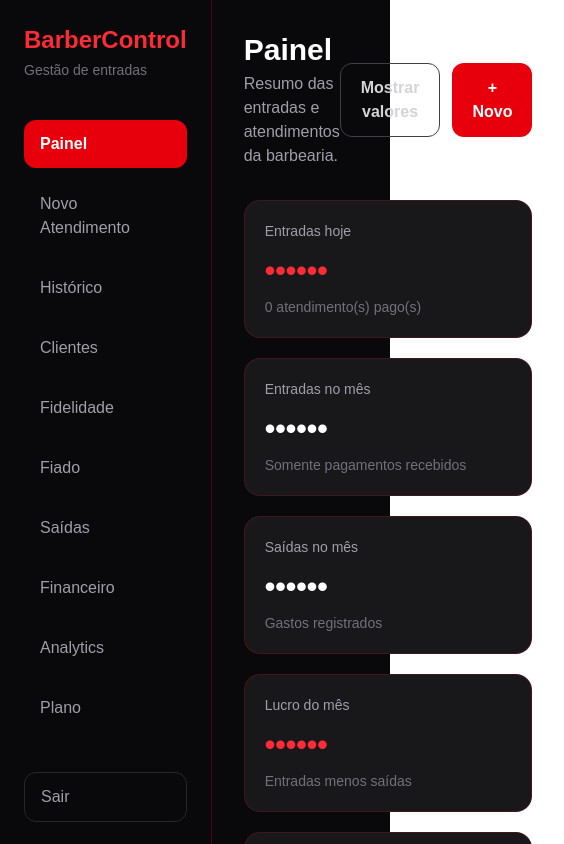
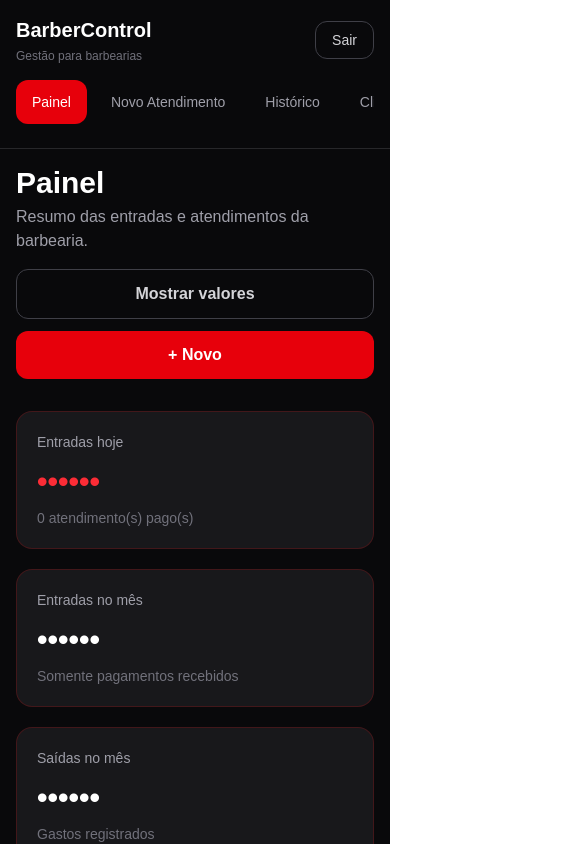
Before and after one commit to KainaFerreira/BarberControl-Finance, a React (Vite) app: page / in a window 390 px wide. Both pictures are taken after typing "name@example.com", "Sample123" into the empty fields and a click on the button "Entrar". Shown: the top 844 px of the page, 564 px wide, since content can reach past the window. Built offline with nearby package versions, Linux system fonts and the light colour scheme.

Commit message:
melhora responsividade geral do sistema

```diff
--- a/src/App.jsx
+++ b/src/App.jsx
@@ -146,14 +146,14 @@ function App() {
 
   return (
     <div className="min-h-screen bg-zinc-950 text-white">
-      <div className="flex min-h-screen">
+      <div className="flex min-h-screen flex-col lg:flex-row">
         <Sidebar
           telaAtual={telaAtual}
           setTelaAtual={setTelaAtual}
           setLogado={setLogado}
         />
 
-        <main className="flex-1 p-8">
+        <main className="w-full flex-1 p-4 sm:p-6 lg:p-8">
           {telaAtual === 'painel' && (
             <Dashboard
               setTelaAtual={setTelaAtual}
--- a/src/components/layout/Sidebar.jsx
+++ b/src/components/layout/Sidebar.jsx
@@ -5,8 +5,9 @@ function Sidebar({ telaAtual, setTelaAtual, setLogado }) {
     return (
       <button
         onClick={() => setTelaAtual(tela)}
-        className={`w-full rounded-xl px-4 py-3 text-left transition ${ativo
-            ? 'bg-red-600 font-semibold text-white'
+        className={`whitespace-nowrap rounded-xl px-4 py-3 text-left text-sm font-medium transition ${
+          ativo
+            ? 'bg-red-600 text-white'
             : 'text-zinc-400 hover:bg-zinc-900 hover:text-white'
         }`}
       >
@@ -16,35 +17,46 @@ function Sidebar({ telaAtual, setTelaAtual, setLogado }) {
   }
 
   return (
-    <aside className="w-64 border-r border-red-900/40 bg-zinc-950 p-6">
-      <div className="mb-10">
-        <h1 className="text-2xl font-bold text-red-500">
-          BarberControl
-        </h1>
-
-        <p className="mt-1 text-sm text-zinc-500">
-          Gestão de entradas
+    <aside className="w-full border-b border-zinc-800 bg-zinc-950 p-4 lg:min-h-screen lg:w-72 lg:border-b-0 lg:border-r lg:p-6">
+      <div className="mb-4 flex items-center justify-between gap-4 lg:mb-8 lg:block">
+        <div>
+          <h1 className="text-xl font-bold lg:text-2xl">BarberControl</h1>
+          <p className="mt-1 text-xs text-zinc-500 lg:text-sm">
+            Gestão para barbearias
           </p>
         </div>
 
-      <nav className="space-y-3">
+        {setLogado && (
+          <button
+            onClick={() => setLogado(false)}
+            className="rounded-xl border border-zinc-700 px-4 py-2 text-sm text-zinc-300 hover:border-red-600 hover:text-white lg:hidden"
+          >
+            Sair
+          </button>
+        )}
+      </div>
+
+      <nav className="flex gap-2 overflow-x-auto pb-2 lg:flex-col lg:overflow-visible lg:pb-0">
         <BotaoMenu nome="Painel" tela="painel" />
         <BotaoMenu nome="Novo Atendimento" tela="novo" />
         <BotaoMenu nome="Histórico" tela="historico" />
         <BotaoMenu nome="Clientes" tela="clientes" />
         <BotaoMenu nome="Fidelidade" tela="fidelidade" />
-        <BotaoMenu nome="Fiado" tela="fiado" />
+        <BotaoMenu nome="Fiados" tela="fiado" />
         <BotaoMenu nome="Saídas" tela="saidas" />
         <BotaoMenu nome="Financeiro" tela="financeiro" />
         <BotaoMenu nome="Analytics" tela="analytics" />
         <BotaoMenu nome="Plano" tela="plano" />
       </nav>
+
+      {setLogado && (
         <button
           onClick={() => setLogado(false)}
-        className="mt-10 w-full rounded-xl border border-zinc-800 px-4 py-3 text-left text-zinc-400 transition hover:border-red-600 hover:text-white"
+          className="mt-8 hidden w-full rounded-xl border border-zinc-700 px-4 py-3 text-sm font-semibold text-zinc-300 hover:border-red-600 hover:text-white lg:block"
         >
           Sair
         </button>
+      )}
     </aside>
   )
 }
--- a/src/pages/Dashboard.jsx
+++ b/src/pages/Dashboard.jsx
@@ -84,7 +84,7 @@ function Dashboard({
 
   return (
     <>
-      <header className="mb-8 flex items-center justify-between">
+      <header className="mb-8 flex flex-col justify-between gap-4 md:flex-row md:items-center">
         <div>
           <h2 className="text-3xl font-bold">Painel</h2>
           <p className="mt-1 text-zinc-400">
@@ -92,7 +92,7 @@ function Dashboard({
           </p>
         </div>
 
-        <div className="flex gap-3">
+        <div className="flex flex-col gap-3 sm:flex-row">
           <button
             onClick={() => setMostrarValores(!mostrarValores)}
             className="rounded-xl border border-zinc-700 px-5 py-3 font-semibold text-zinc-300 hover:border-red-600 hover:text-white"
--- a/src/pages/Debts.jsx
+++ b/src/pages/Debts.jsx
@@ -28,7 +28,7 @@ function Debts({ atendimentos, marcarFiadoComoPago }) {
                 key={fiado.id}
                 className="rounded-xl border border-zinc-800 bg-zinc-950 p-5"
               >
-                <div className="flex items-start justify-between gap-4">
+                <div className="flex flex-col gap-3 sm:flex-row sm:items-start sm:justify-between">
                   <div>
                     <h3 className="font-semibold">{fiado.cliente}</h3>
 
--- a/src/pages/Expenses.jsx
+++ b/src/pages/Expenses.jsx
@@ -169,7 +169,7 @@ function Expenses({ saidas, registrarSaida }) {
                   key={saida.id}
                   className="rounded-xl border border-zinc-800 bg-zinc-950 p-5"
                 >
-                  <div className="flex items-start justify-between gap-4">
+                  <div className="flex flex-col gap-3 sm:flex-row sm:items-start sm:justify-between">
                     <div>
                       <h4 className="font-semibold">{saida.descricao}</h4>
 
--- a/src/pages/Finance.jsx
+++ b/src/pages/Finance.jsx
@@ -136,7 +136,7 @@ function Finance({ atendimentos, saidas }) {
                 </div>
             </section>
 
-            <section className="grid grid-cols-1 gap-6 xl:grid-cols-3">
+            <section className="grid grid-cols-1 gap-6 2xl:grid-cols-3">
                 <div className="rounded-2xl border border-zinc-800 bg-zinc-900 p-6">
                     <h3 className="mb-5 text-xl font-semibold">Entradas do mês</h3>
 
@@ -151,7 +151,7 @@ function Finance({ atendimentos, saidas }) {
                                     key={atendimento.id}
                                     className="rounded-xl border border-zinc-800 bg-zinc-950 p-5"
                                 >
-                                    <div className="flex items-start justify-between gap-4">
+                                    <div className="flex flex-col gap-3 sm:flex-row sm:items-start sm:justify-between">
                                         <div>
                                             <h4 className="font-semibold">{atendimento.cliente}</h4>
                                             <p className="mt-1 text-sm text-zinc-500">
@@ -184,7 +184,7 @@ function Finance({ atendimentos, saidas }) {
                                     key={saida.id}
                                     className="rounded-xl border border-zinc-800 bg-zinc-950 p-5"
                                 >
-                                    <div className="flex items-start justify-between gap-4">
+                                    <div className="flex flex-col gap-3 sm:flex-row sm:items-start sm:justify-between">
                                         <div>
                                             <h4 className="font-semibold">{saida.descricao}</h4>
                                             <p className="mt-1 text-sm text-zinc-500">
@@ -222,7 +222,7 @@ function Finance({ atendimentos, saidas }) {
                                     key={atendimento.id}
                                     className="rounded-xl border border-yellow-900/40 bg-zinc-950 p-5"
                                 >
-                                    <div className="flex items-start justify-between gap-4">
+                                    <div className="flex flex-col gap-3 sm:flex-row sm:items-start sm:justify-between">
                                         <div>
                                             <h4 className="font-semibold">{atendimento.cliente}</h4>
 
--- a/src/pages/History.jsx
+++ b/src/pages/History.jsx
@@ -11,8 +11,8 @@ function History({ atendimentos }) {
         </p>
       </header>
 
-      <div className="rounded-2xl border border-red-900/40 bg-zinc-900 p-6">
-        <table className="w-full text-left">
+      <div className="overflow-x-auto rounded-2xl border border-red-900/40 bg-zinc-900 p-6">
+        <table className="min-w-full text-left">
           <thead className="text-sm text-zinc-400">
             <tr>
               <th className="pb-4">Data</th>
--- a/src/pages/Login.jsx
+++ b/src/pages/Login.jsx
@@ -41,7 +41,7 @@ function Login({ setLogado }) {
             </p>
           </div>
 
-          <div className="grid grid-cols-2 gap-4">
+          <div className="grid grid-cols-1 gap-4 md:grid-cols-2">
             <div className="rounded-2xl border border-white/10 bg-white/5 p-4">
               <strong className="block text-2xl">100%</strong>
               <span className="text-sm text-zinc-400">focado no uso real</span>
```
Lines whose indentation alone changed are shown as unchanged.
